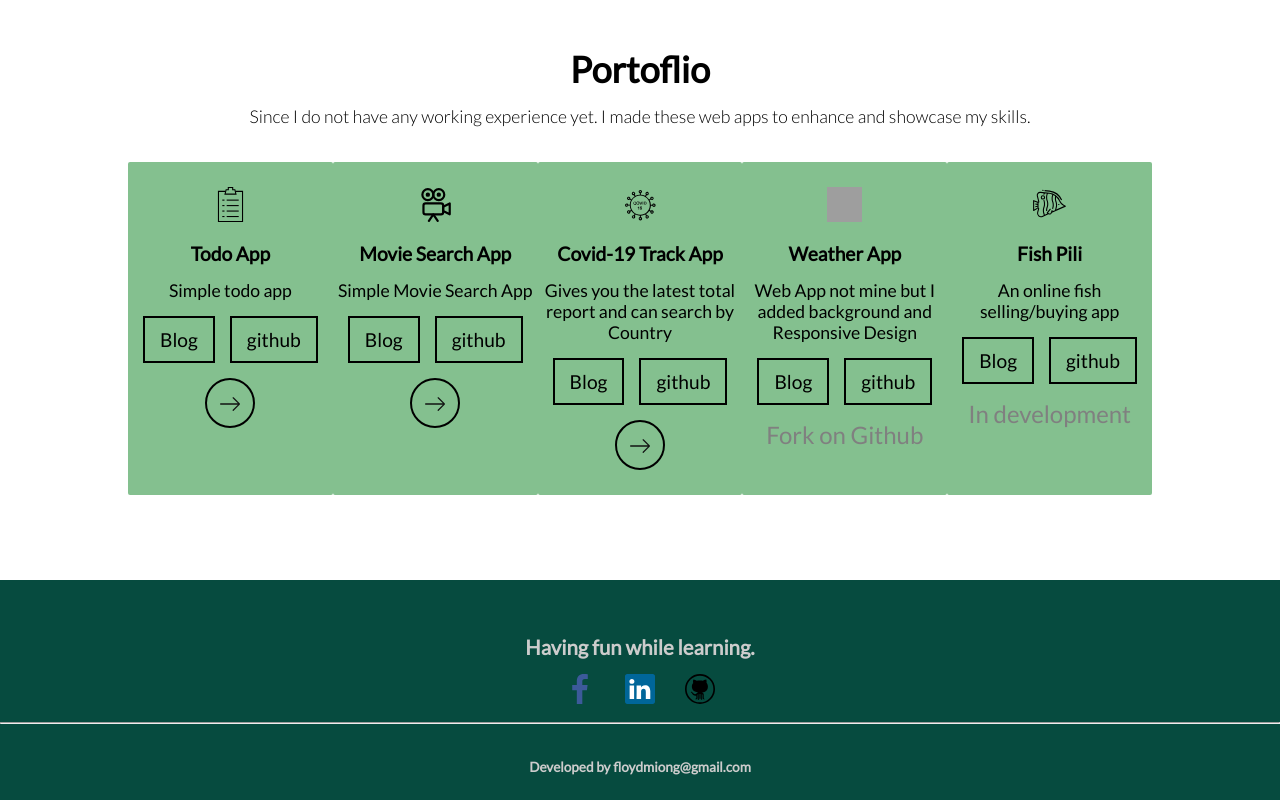
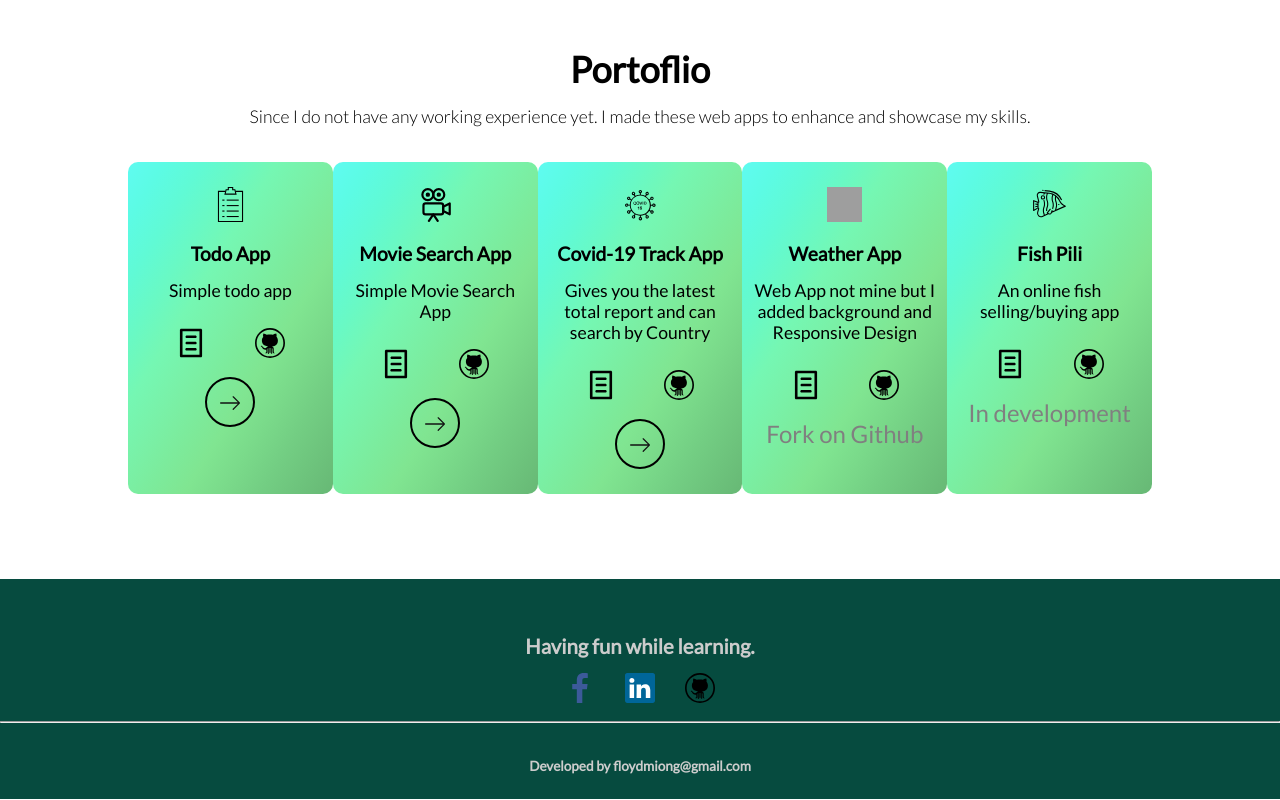
Before and after one commit to RonchiTech/ronchi-portfolio, a React (Create React App) app: page / in a window 1280 px wide. Shown: the part 1341-2141 px from the top of the page. Built offline with nearby package versions, Linux system fonts and the light colour scheme; grey boxes are pictures that could not be loaded.

Commit message:
changed into github and blog logo, added background gradient on cards

```diff
--- a/src/UI/Cards/Card.jsx
+++ b/src/UI/Cards/Card.jsx
@@ -1,6 +1,8 @@
 import React from 'react';
 import classes from './Card.module.css';
 import GotoIcon from '../../assets/img/arrow.svg';
+import GithubIcon from '../../assets/img/github-icon.svg';
+import BlogIcon from '../../assets/img/blog.svg';
 const card = ({ title, description, site, blog, github, label, src }) => {
   let style = { color: '#000' };
   if (!site) {
@@ -24,10 +26,18 @@ const card = ({ title, description, site, blog, github, label, src }) => {
       <p>{description}</p>
       <ul>
         <a href={blog} target="_blank" rel="noreferrer">
-          <li>Blog</li>
+          <img
+            src={BlogIcon}
+            alt="Blog"
+            style={{ marginTop: '12px', width: '30px', height: '30px' }}
+          />
         </a>
         <a href={github} target="_blank" rel="noreferrer">
-          <li>github</li>
+          <img
+            src={GithubIcon}
+            alt="Github"
+            style={{ marginTop: '12px', width: '30px', height: '30px' }}
+          />
         </a>
       </ul>
       <a style={style} href={site} target="_blank" rel="noreferrer">
--- a/src/UI/Cards/Card.module.css
+++ b/src/UI/Cards/Card.module.css
@@ -2,17 +2,36 @@
   margin: 35px auto;
   width: 250px;
   height: auto;
-  background-color: #84c08f;
-  border-radius: 2px;
+  background-image: linear-gradient(
+    to left top,
+    #67b875,
+    #6dc37c,
+    #73ce83,
+    #7ada8a,
+    #80e591,
+    #7ceb9c,
+    #79f1a8,
+    #75f7b3,
+    #69f9c4,
+    #60fad5,
+    #5cfbe4,
+    #5ffbf1
+  );
+  /* background-color: #aff6cf;
+  background-image: linear-gradient(315deg, #aff6cf 0%, #9f98e8 74%); */
+  border-radius: 10px;
   padding-bottom: 25px;
 }
 .Card h2 {
   padding-top: 15px;
-  margin-bottom: 5px;
+  margin-bottom: 15px;
   font-size: 1.2rem;
 }
 .Card p {
   font-weight: 500;
+  width: 90%;
+  margin: 0 auto;
+  text-align: center;
 }
 .Card ul {
   margin: 15px 0;
@@ -37,16 +56,15 @@
   width: 50px;
   height: 50px;
   margin: 0 auto;
-  padding:  10px 0;
+  padding: 10px 0;
   border: 2px solid black;
   border-radius: 50%;
-
 }
 .Card img {
   width: 30px;
   height: 20px;
 }
 .GotoIcon:hover {
-    background-color: #2baf45;
-    border: 2px solid #2baf45;
+  background-color: #2baf45;
+  border: 2px solid #2baf45;
 }
```
Also changed, not shown: src/assets/img/blog.svg (added).
